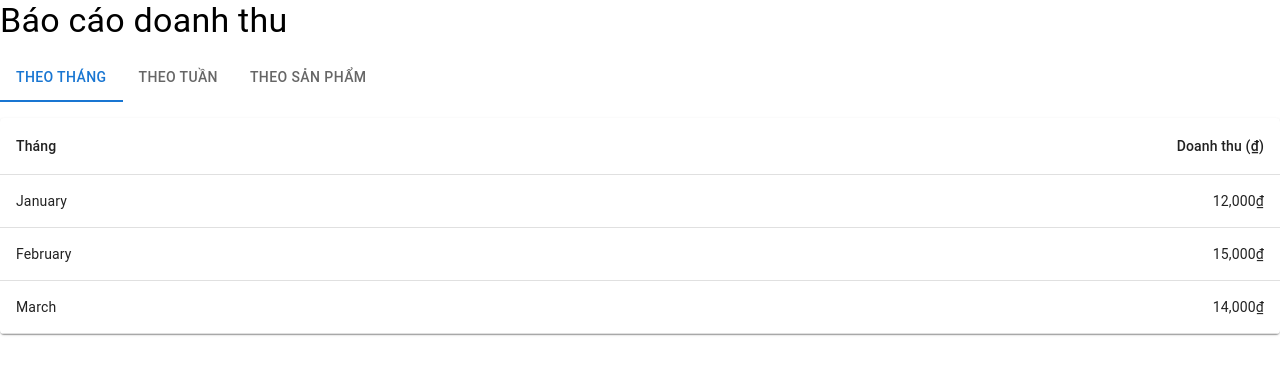
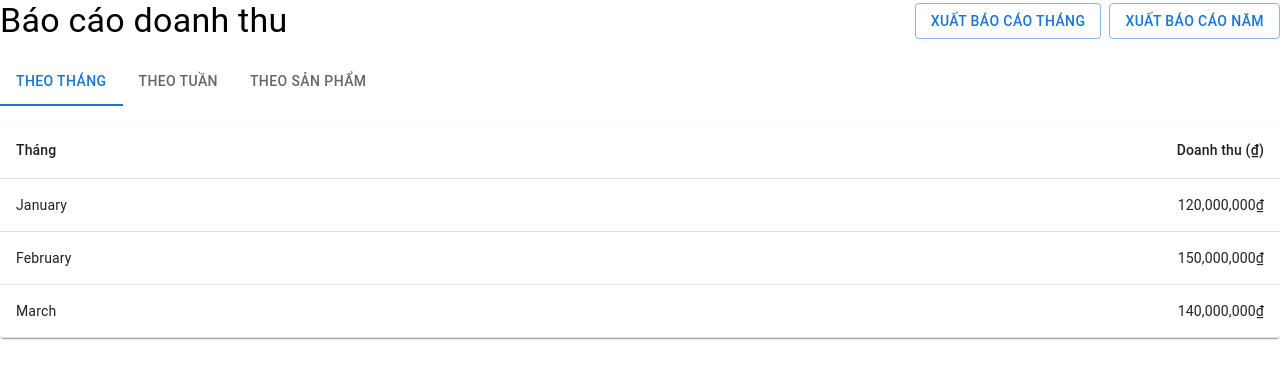
Before and after one commit to saintsl4y3r/anotherCampFire, a React (Vite) app in the folder frontend/: page /admin/reports in a window 1280 px wide. Shown: the top 378 px of the page. Built offline with nearby package versions, Linux system fonts and the light colour scheme; no server answers.

Commit message:
update finance report

```diff
--- a/frontend/src/pages/admin/FinanceReport.jsx
+++ b/frontend/src/pages/admin/FinanceReport.jsx
@@ -11,26 +11,27 @@ import {
   TableCell,
   TableBody,
   Paper,
+  Button,
+  Stack,
 } from "@mui/material";
 
-// Dummy data—replace with real data fetching later
 const monthlyData = [
-  { period: "January", revenue: 12000 },
-  { period: "February", revenue: 15000 },
-  { period: "March", revenue: 14000 },
+  { period: "January", revenue: 120000000 },
+  { period: "February", revenue: 150000000 },
+  { period: "March", revenue: 140000000 },
 ];
 
 const weeklyData = [
-  { period: "Week 1", revenue: 3000 },
-  { period: "Week 2", revenue: 3500 },
-  { period: "Week 3", revenue: 3200 },
-  { period: "Week 4", revenue: 3300 },
+  { period: "Week 1", revenue: 30000000 },
+  { period: "Week 2", revenue: 35000000 },
+  { period: "Week 3", revenue: 32000000 },
+  { period: "Week 4", revenue: 33000000 },
 ];
 
 const productData = [
-  { productName: "4-Person Tent", revenue: 50000 },
-  { productName: "Hiking Shoes", revenue: 42000 },
-  { productName: "Climbing Rope", revenue: 31000 },
+  { productName: "4-Person Tent", revenue: 50000000 },
+  { productName: "Hiking Shoes", revenue: 42000000 },
+  { productName: "Climbing Rope", revenue: 31000000 },
 ];
 
 export default function FinanceReport() {
@@ -38,6 +39,14 @@ export default function FinanceReport() {
 
   const handleChange = (_, newVal) => {
     setTab(newVal);
+  };
+
+  const handleExportMonth = () => {
+    console.log("Exporting monthly report...");
+  };
+
+  const handleExportYear = () => {
+    console.log("Exporting yearly report...");
   };
 
   let rows;
@@ -55,9 +64,18 @@ export default function FinanceReport() {
 
   return (
     <Box>
-      <Typography variant="h4" gutterBottom>
-        Báo cáo doanh thu
-      </Typography>
+      <Stack direction="row" justifyContent="space-between" alignItems="center" mb={2}>
+        <Typography variant="h4">Báo cáo doanh thu</Typography>
+        <Stack direction="row" spacing={1}>
+          <Button variant="outlined" onClick={handleExportMonth}>
+            Xuất báo cáo tháng
+          </Button>
+          <Button variant="outlined" onClick={handleExportYear}>
+            Xuất báo cáo năm
+          </Button>
+        </Stack>
+      </Stack>
+
       <Tabs value={tab} onChange={handleChange} sx={{ mb: 2 }}>
         <Tab label="Theo tháng" />
         <Tab label="Theo tuần" />
```
